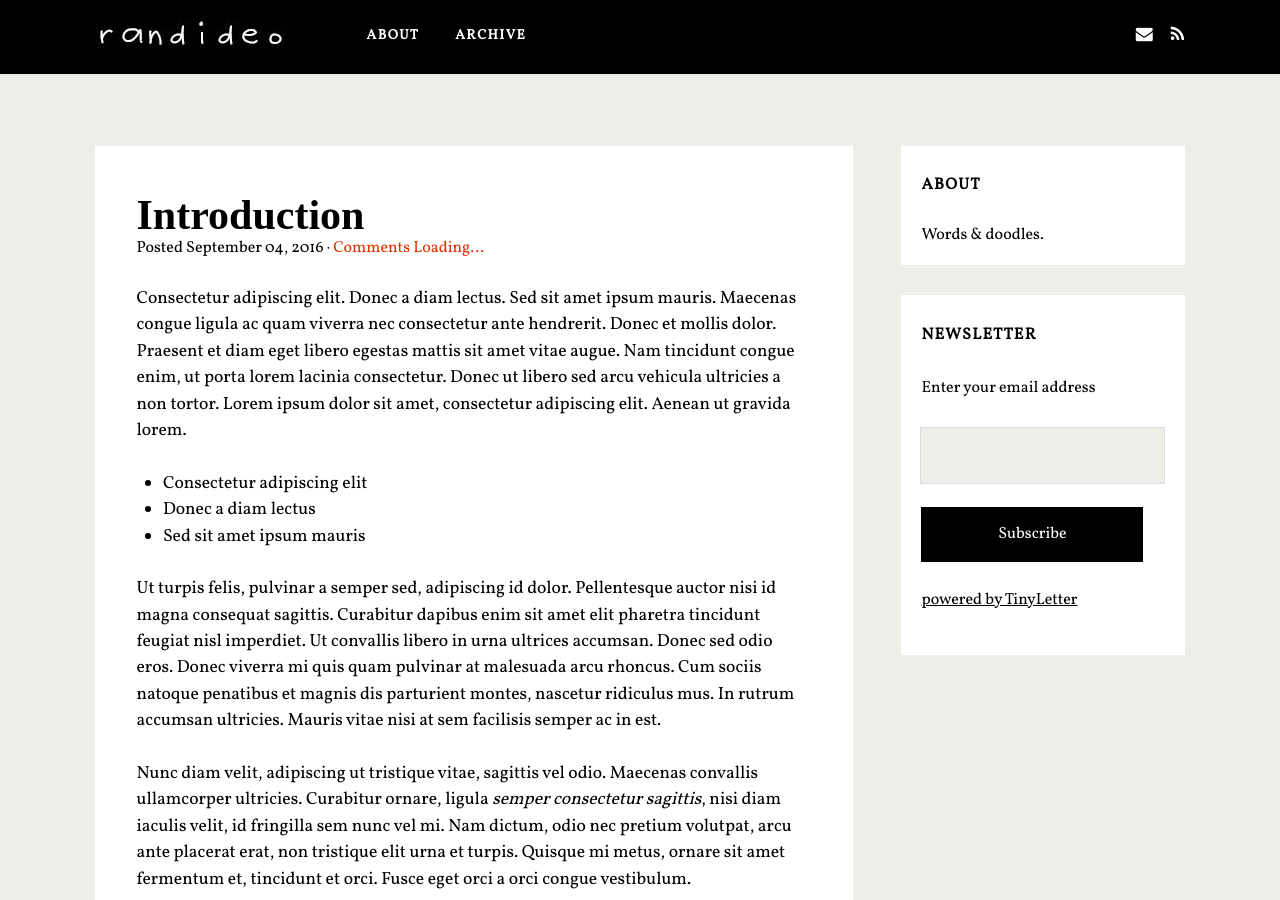
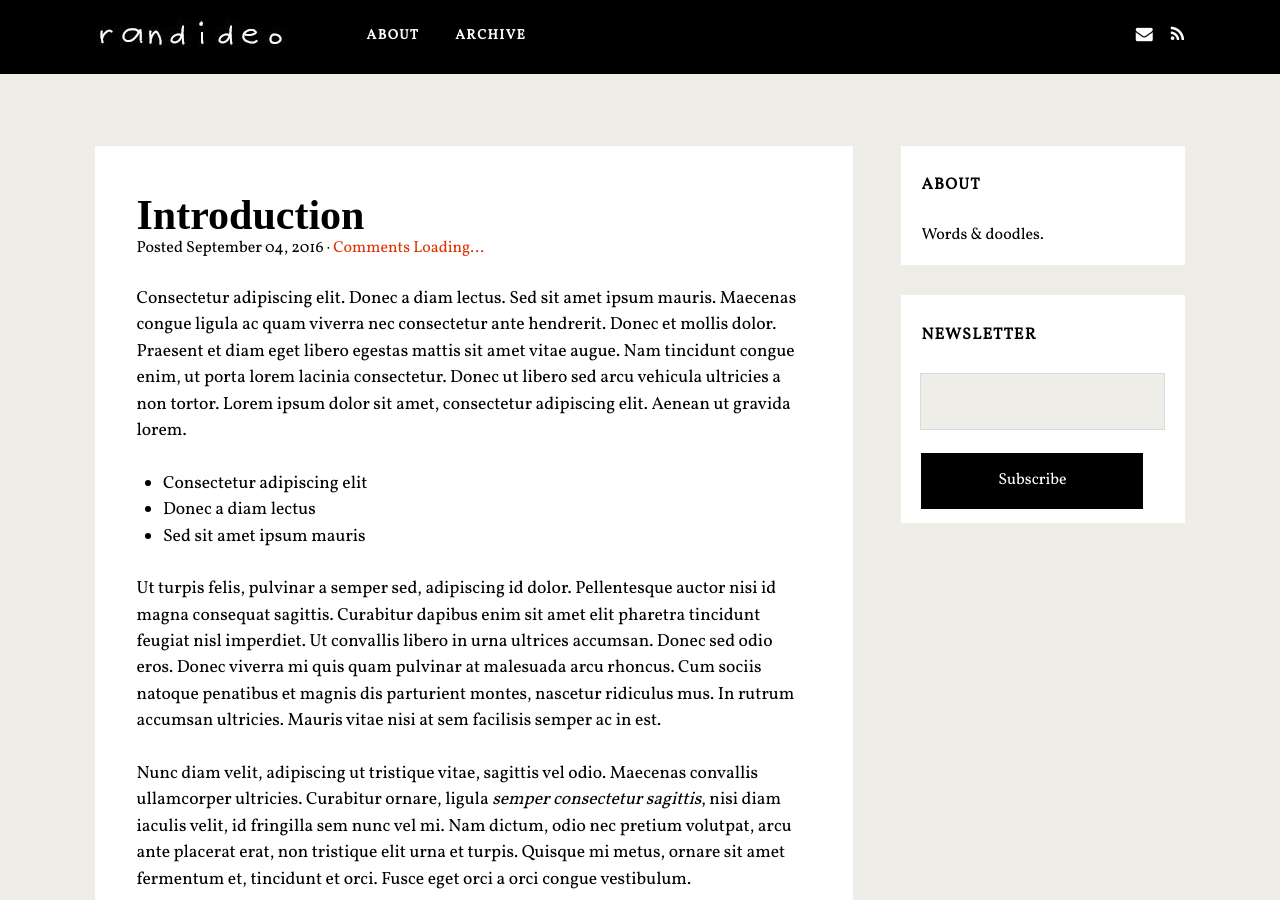
Before and after one commit to randideo/randideo.github.io, a Jekyll site: the page built from index.html, in a window 1280 px wide and 900 px high. Built offline with Jekyll 4.4.1, drawn with Linux system fonts in a browser that asks for light colours; nearby versions of some CDN libraries; some web fonts are replaced; comment, search, counter and statistics services are not loaded.

Commit message:
Update sidebar.html

```diff
--- a/_includes/sidebar.html
+++ b/_includes/sidebar.html
@@ -7,9 +7,9 @@
 Words & doodles.
         </div></div>
 
-       <div class='widget HTML' data-version='1' id='HTML3'><h2 class='title'>Newsletter</h2>
+         <div class='widget HTML' data-version='1' id='HTML3'><h2 class='title'>Newsletter</h2>
     <div class='widget-content'>
-         <form action="https://tinyletter.com/randideo" method="post" target="popupwindow" onsubmit="window.open('https://tinyletter.com/randideo', 'popupwindow', 'scrollbars=yes,width=800,height=600');return true"><p><label for="tlemail">Enter your email address</label></p><p><input type="text" style="width:100%" name="email" id="tlemail" /></p><input type="hidden" value="1" name="embed"/><input type="submit" value="Subscribe" /><p><a href="https://tinyletter.com" target="_blank">powered by TinyLetter</a></p></form>
+         <form action="https://tinyletter.com/randideo" method="post" target="popupwindow" onsubmit="window.open('https://tinyletter.com/randideo', 'popupwindow', 'scrollbars=yes,width=800,height=600');return true"><p><input type="text" style="width:100%" name="email" id="tlemail" /></p><input type="hidden" value="1" name="embed"/><input type="submit" value="Subscribe" /></form>
           </div></div>
 
 <div>
```
